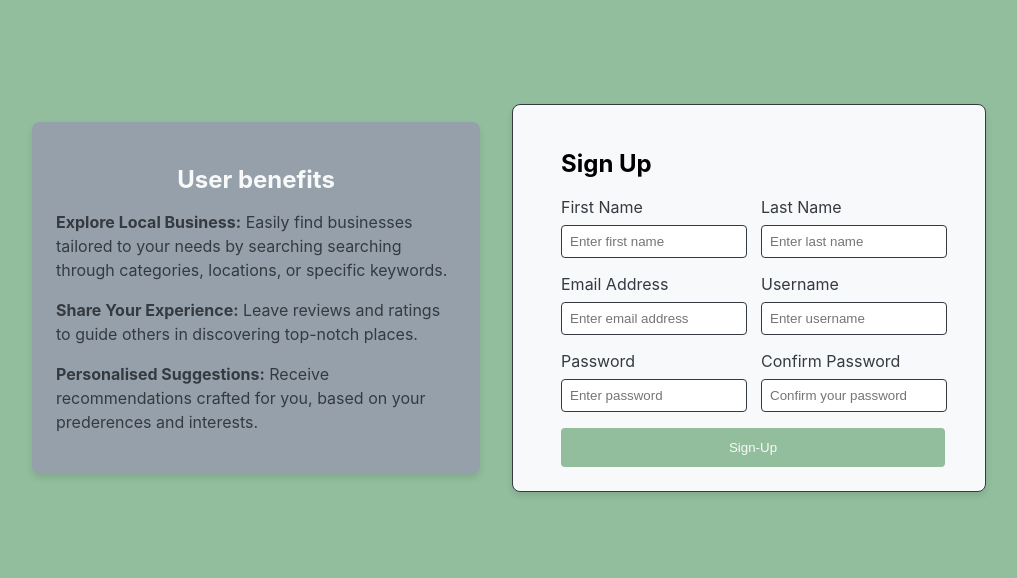
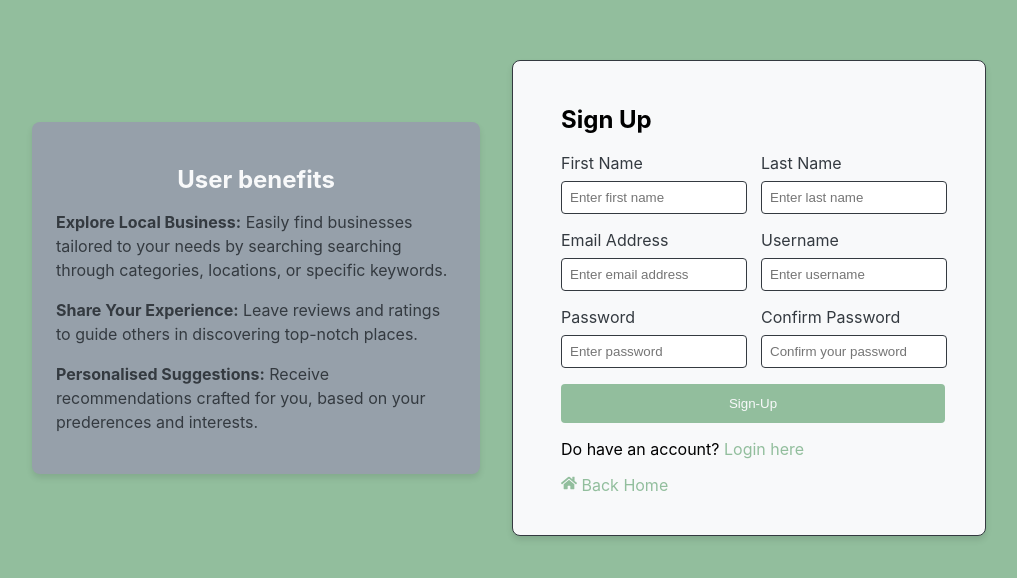
Before and after one commit to juzgit/Business-Discovery, a React (Create React App) app in the folder business-discovery/: page /user-register in a window 1280 px wide. Shown: the part 134-712 px from the top of the page, without its empty margins (131-1148 px from the left). Built offline with nearby package versions, Linux system fonts and the light colour scheme.

Commit message:
Added links to the pages where necessary.

```diff
--- a/business-discovery/src/components/Header.js
+++ b/business-discovery/src/components/Header.js
@@ -1,16 +1,17 @@
 import React from 'react';
+import { Link } from 'react-router-dom';
 import '../componentsStyling/HeaderStyling.scss';
 
 const Header = () => {
     return(
         <div className='main-header'>
             <div className='pltform-name'>
-                <h2 className='website-name'><a href='#home'>LocalConnect</a></h2>
+                <h2 className='website-name'><Link to='/'>LocalConnect</Link></h2>
             </div>
 
                 <ul className='header-buttons-container'>
-                    <li className='header-buttons'><a href='#home'>Log In</a> </li>
-                    <li className='header-buttons'><a href='#home'>Get Started </a></li>
+                    <li className='header-buttons'><Link to='/user-login'>Log In</Link> </li>
+                    <li className='header-buttons'><Link to='/user-register'>Get Started </Link></li>
                 </ul>
         </div>
     );
--- a/business-discovery/src/components/HeroSection.js
+++ b/business-discovery/src/components/HeroSection.js
@@ -1,13 +1,14 @@
 import React from 'react';
 import '../componentsStyling/HeroSectionStyling.scss';
+import { Link } from 'react-router-dom';
 
 const HeroSection = () => {
     return(
         <div className='hero'>
             <div>
                 <h1 className='hero-text'>
-                    <a href='#home' className='hero-link'>Discover local business </a>
-                    around you or <a href='#home' className='hero-link'>set up your business </a><br/>to be found by locals and tourists
+                    <Link to='/user-register' className='hero-link'>Discover local business </Link>
+                    around you or <Link to='/business-register' className='hero-link'>set up your business </Link><br/>to be found by locals and tourists
                 </h1>
             </div>
         </div>
--- a/business-discovery/src/components/JoinSection.js
+++ b/business-discovery/src/components/JoinSection.js
@@ -1,5 +1,6 @@
 import React from 'react';
 import '../componentsStyling/JoinSection.scss';
+import { Link } from 'react-router-dom';
 
 const JoinSection = () => {
     return(
@@ -8,8 +9,8 @@ const JoinSection = () => {
             <p className='join-section__description'>Sign up today and start discovering or sharing your local business!</p>
 
             <div className='join-section__buttons'>
-                <a href='#home' className='join-section__link'>Sign Up as User</a>
-                <a href='#home' className='join-section__link'>Sign Up as Business</a>
+                <Link to='/user-register' className='join-section__link'>Sign Up as User</Link>
+                <Link to='/business-register' className='join-section__link'>Sign Up as Business</Link>
             </div>
         </div>
     );
--- a/business-discovery/src/pagesStyling/business-reg.scss
+++ b/business-discovery/src/pagesStyling/business-reg.scss
@@ -18,7 +18,7 @@ $neutralColor2: #343A40;
         box-shadow: 0 4px 6px rgba(0, 0, 0, 0.1);
         margin-left: 8rem;
         margin-top: 7rem;
-        max-height: 350px;
+        max-height: 400px;
     }
 
     .business-features{
@@ -93,6 +93,19 @@ $neutralColor2: #343A40;
                 background-color: darken($primaryColor1, 10%);
             }
         }
+
+        p{
+            margin-top: 1rem;
+
+            a{
+                color: $primaryColor1;
+                text-decoration: none;
+
+                &:hover{
+                    text-decoration: underline;
+                }
+            }
+        }
     }
 
     @media (max-width: 768px){
--- a/business-discovery/src/pagesStyling/user-reg-page.scss
+++ b/business-discovery/src/pagesStyling/user-reg-page.scss
@@ -90,6 +90,19 @@ $neutralColor2: #343A40;
                 background-color: darken($primaryColor1, 10%);
             }
         }
+
+        p{
+            margin-top: 1rem;
+
+            a{
+                color: $primaryColor1;
+                text-decoration: none;
+
+                &:hover{
+                    text-decoration: underline;
+                }
+            }
+        }
     }
 
     @media (max-width: 768px) {
--- a/business-discovery/src/startPages/business-login-page.js
+++ b/business-discovery/src/startPages/business-login-page.js
@@ -1,5 +1,6 @@
 import React, {useState} from 'react';
 import '../pagesStyling/business-login.scss';
+import { Link } from 'react-router-dom';
 
 const BusinessLogin = () => {
     const [formData, setFormData] = useState({
@@ -62,6 +63,7 @@ const BusinessLogin = () => {
                 </div>
 
                 <button type='submit' className='submit-button'>Login</button>
+                <p>Don't have an account? <Link to="/business-register">Register here</Link></p>
             </form>
         </div>
     )
--- a/business-discovery/src/startPages/business-reg-page.js
+++ b/business-discovery/src/startPages/business-reg-page.js
@@ -1,5 +1,6 @@
 import React, {useState} from "react";
-import '../pagesStyling/business-reg.scss'
+import '../pagesStyling/business-reg.scss';
+import { Link } from "react-router-dom";
 
 const BusinessRegister = () => {
     const [formData, setFormData] = useState({
@@ -153,6 +154,7 @@ const BusinessRegister = () => {
                 </div>
 
                 <button type="submit" className="submit-button">Add Business</button>
+                <p>Do have an account? <Link to="/business-login">Login here</Link></p>
 
             </form>
 
--- a/business-discovery/src/startPages/user-login-page.js
+++ b/business-discovery/src/startPages/user-login-page.js
@@ -1,5 +1,7 @@
 import React, { useState } from "react";
 import '../pagesStyling/user-login-page.scss';
+import { Link } from "react-router-dom";
+import { FaHome } from "react-icons/fa";
 
 const UserLogin = () => {
     const [formData, setFormData] = useState({
@@ -54,7 +56,8 @@ const UserLogin = () => {
 
                 <button type="submit" className="submit-button">Login</button>
 
-                <p>Don't have an account? <a href="#home">Sign-up here</a></p>
+                <p>Don't have an account? <Link to="/user-register">Sign-up here</Link></p>
+                <p><Link to="/"> <FaHome /> Back Home</Link></p>
             </form>
 
         </div>
--- a/business-discovery/src/startPages/user-reg-page.js
+++ b/business-discovery/src/startPages/user-reg-page.js
@@ -1,5 +1,7 @@
 import React, { useState } from "react";
 import '../pagesStyling/user-reg-page.scss';
+import { Link } from "react-router-dom";
+import { FaHome } from "react-icons/fa";
 
 const UserRegister = () =>{
     const [formData, setFormData] = useState({
@@ -150,6 +152,8 @@ const UserRegister = () =>{
                 </div>
 
                 <button type="submit" className="submit-button">Sign-Up</button>
+                <p>Do have an account? <Link to="/user-login">Login here</Link></p>
+                <p><Link to="/"> <FaHome /> Back Home</Link></p>
             </form>
         </div>
     );
```
